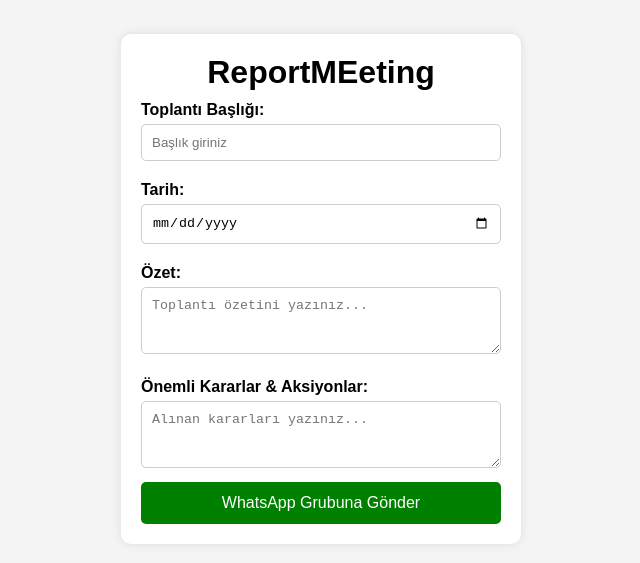
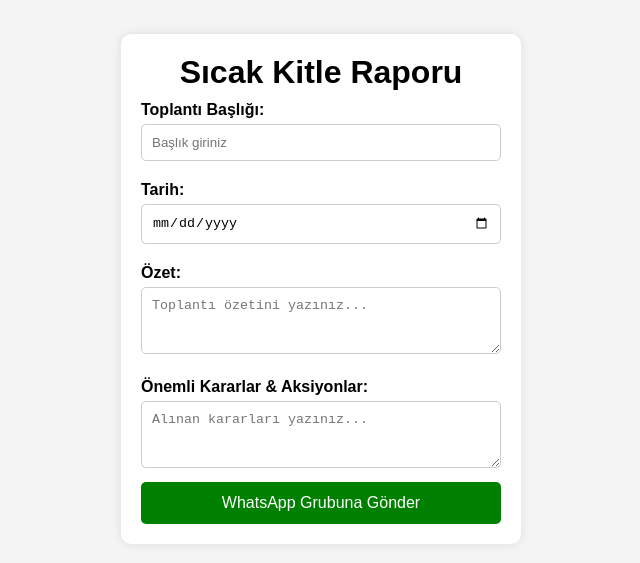
Before and after one commit to jetcem/bigBoysDecision-report, a plain HTML site: page index.html in a window 1280 px wide. Shown: the part 111-674 px from the top of the page, without its empty margins (319-959 px from the left). Drawn offline with Linux system fonts and the light colour scheme.

Commit message:
Update index.html

```diff
--- a/index.html
+++ b/index.html
@@ -59,7 +59,7 @@
 </head>
 <body>
     <div class="container">
-        <h1>ReportMEeting</h1>
+        <h1>Sıcak Kitle Raporu</h1>
         <label>Toplantı Başlığı:</label>
         <input type="text" id="title" placeholder="Başlık giriniz">
 
```
